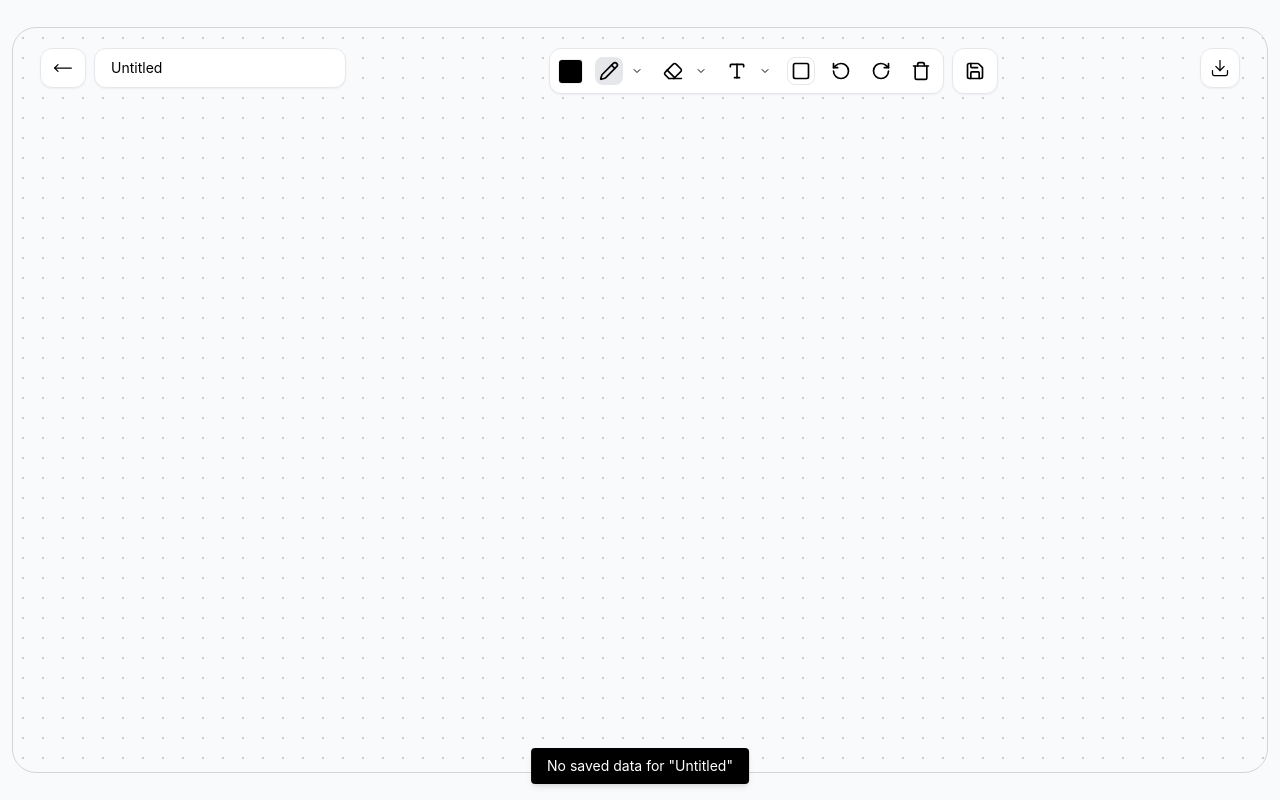
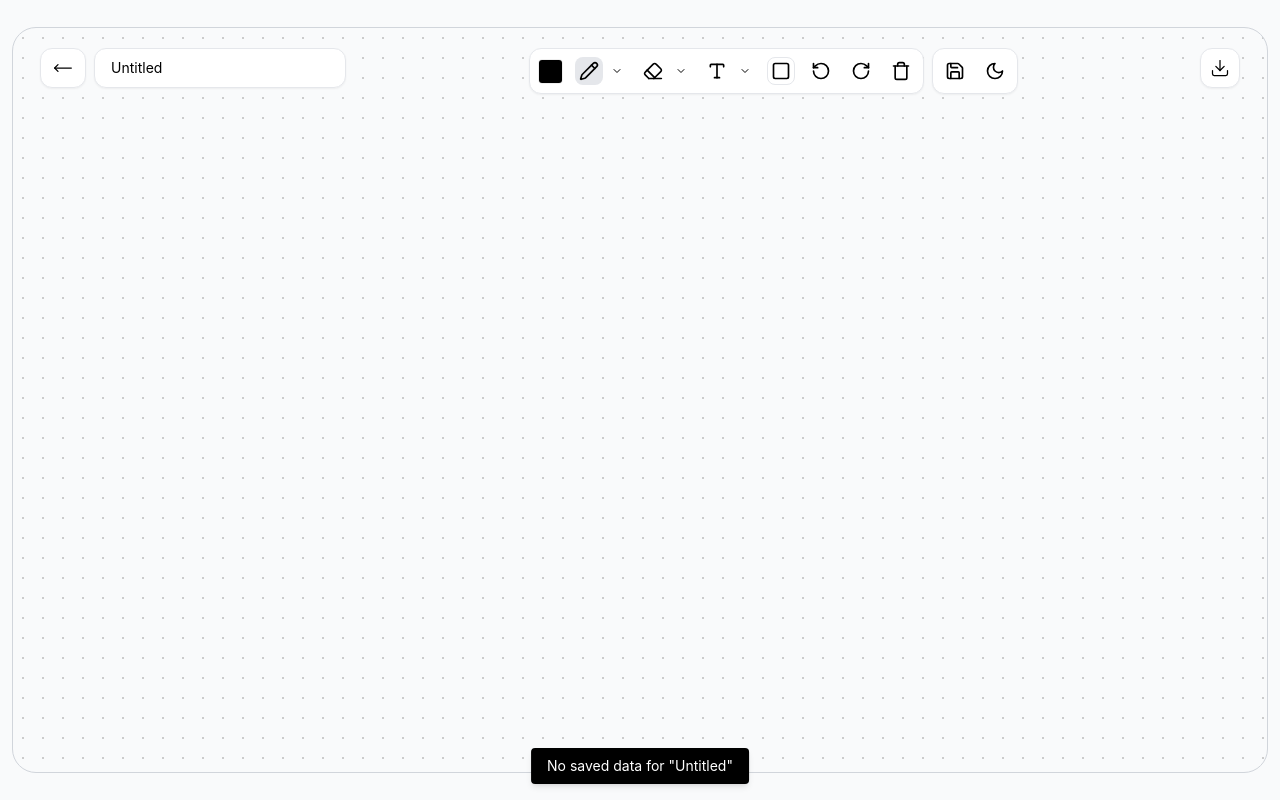
Before and after one commit to RexTitanium/whiteboard, a React (Create React App) app: page / in a window 1280 px wide. Both pictures are taken after a click on the element 172 px from the left and 216 px from the top of the page. Built offline with nearby package versions, Linux system fonts and the light colour scheme.

Commit message:
fix cursor and added theme

```diff
--- a/src/components/Toolbar/index.tsx
+++ b/src/components/Toolbar/index.tsx
@@ -13,6 +13,7 @@ import {
   Spline,
   Columns3,
   Type,
+  Moon,
 } from 'lucide-react';
 
 import { Tool, Shapes, ToolbarProps } from '../../types/types';
@@ -246,6 +247,7 @@ const Toolbar: React.FC<ToolbarProps> = ({
     </div>
     <div className="mb-2 flex flex-wrap items-center gap-3 p-2 bg-white rounded-xl shadow-sm border border-gray-200">
       <ToolButton icon={<Save size={20} />} onClick={saveBoard} title="Save" />
+      <ToolButton icon={<Moon size={20} />} onClick={() => {document.documentElement.classList.toggle('dark');}} title="Load" />
     </div>
     </div>
   );
--- a/src/components/Whiteboard/index.tsx
+++ b/src/components/Whiteboard/index.tsx
@@ -55,12 +55,20 @@ const Whiteboard: React.FC<WhiteboardProps> = ({
   }
 
   const getCursorURL = ({ item }: { item: Tool | Shapes }) => {
-    const size = item == 'pen' ? brushSize : item == 'eraser' ? eraserSize : item == 'text' ? fontSize*2 : 35;
+    const size = item === 'pen' ? brushSize
+                : item === 'eraser' ? eraserSize
+                : item === 'text' ? fontSize * 2
+                : 35;
+
     const cursorSVG = generateCursor(size, item, color);
     const blob = new Blob([cursorSVG], { type: 'image/svg+xml' });
-    const cursorUrl =  URL.createObjectURL(blob);
-    return `url(${cursorUrl}) 10 10, auto`;
-  }
+    const cursorUrl = URL.createObjectURL(blob);
+
+    const hotspot = `${size / 2} ${size / 2}`; // <-- center the hotspot
+
+    return `url(${cursorUrl}) ${hotspot}, auto`;
+  };
+
 
   const {
     undo,
@@ -565,7 +573,7 @@ const Whiteboard: React.FC<WhiteboardProps> = ({
       />
       </div>
       <div className="min-h-screen flex items-center justify-center">
-        <div className="relative bg-[radial-gradient(circle,_#ccc_1px,_transparent_1px)] [background-size:20px_20px] border border-gray-300 rounded-3xl">
+        <div className={`relative dark:bg-[radial-gradient(circle,_#111_1px,_#040404_1px)] bg-[radial-gradient(circle,_#ccc_1px,_transparent_1px)] [background-size:20px_20px] border border-gray-300 rounded-3xl`}>
           <CanvasLayer
             ref={canvasRef}
             onMouseDown={startDrawing}
--- a/tailwind.config.js
+++ b/tailwind.config.js
@@ -14,5 +14,6 @@ module.exports = {
       },
     },
   },
+  darkMode: 'class', // or 'media' or 'class'
   plugins: [],
 }
```
